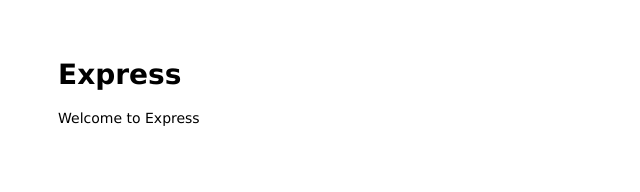
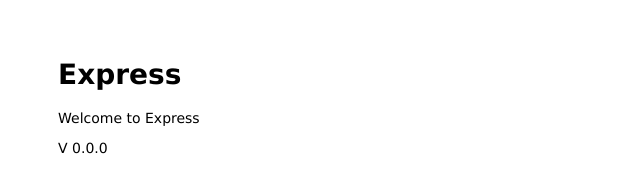
Before and after one commit to GeovannyLopez/circleci-demo, a website: page public/index.html in a window 1280 px wide. Shown: the full height of the page, 0-640 px from the left. Drawn offline with Linux system fonts and the light colour scheme.

Commit message:
Adding version to html

```diff
--- a/public/index.html
+++ b/public/index.html
@@ -8,6 +8,7 @@
 <body>
   <h1>Express</h1>
   <p>Welcome to Express</p>
+  <p>V 0.0.0</p>
 </body>
 
 </html>
```
